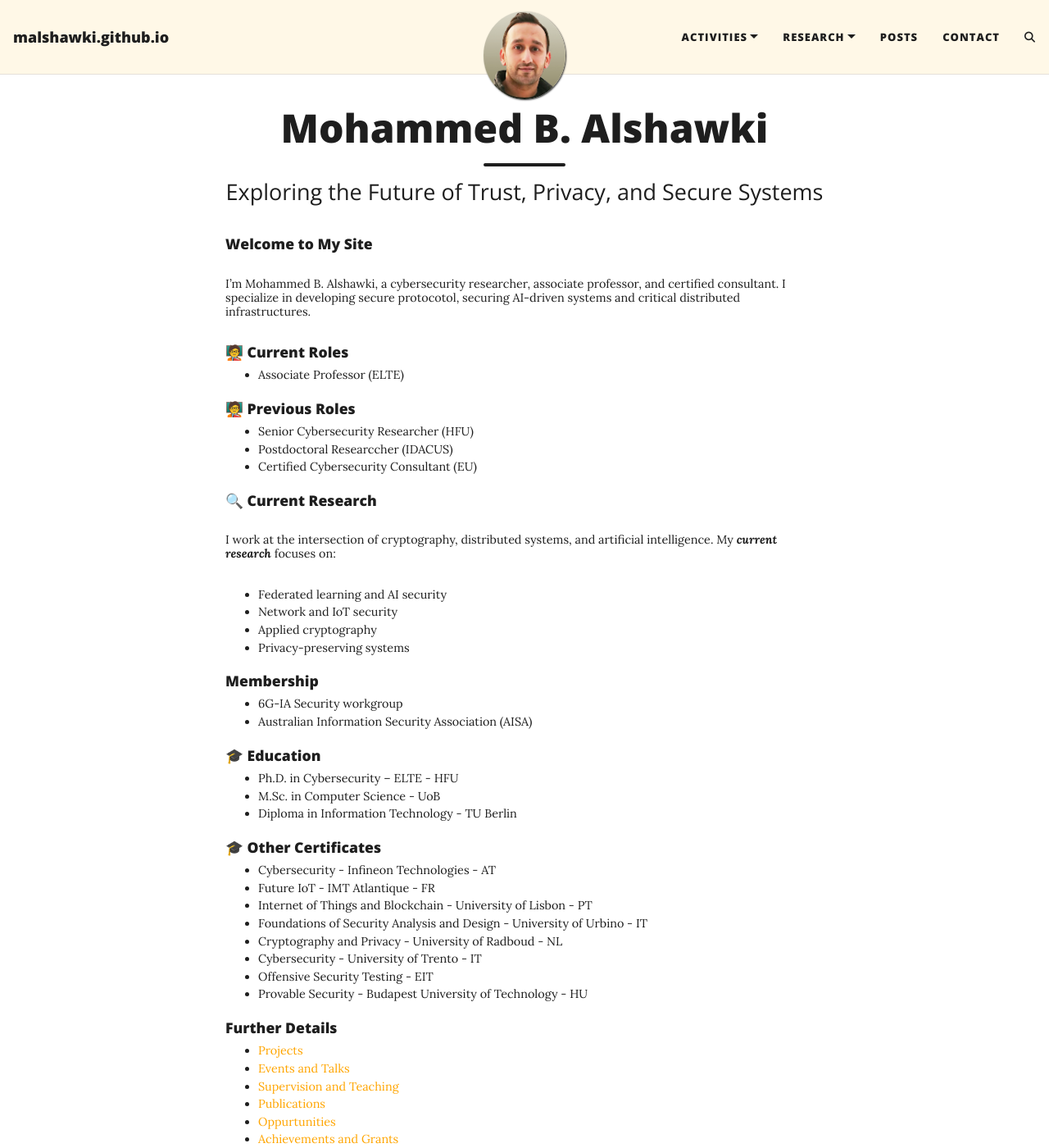
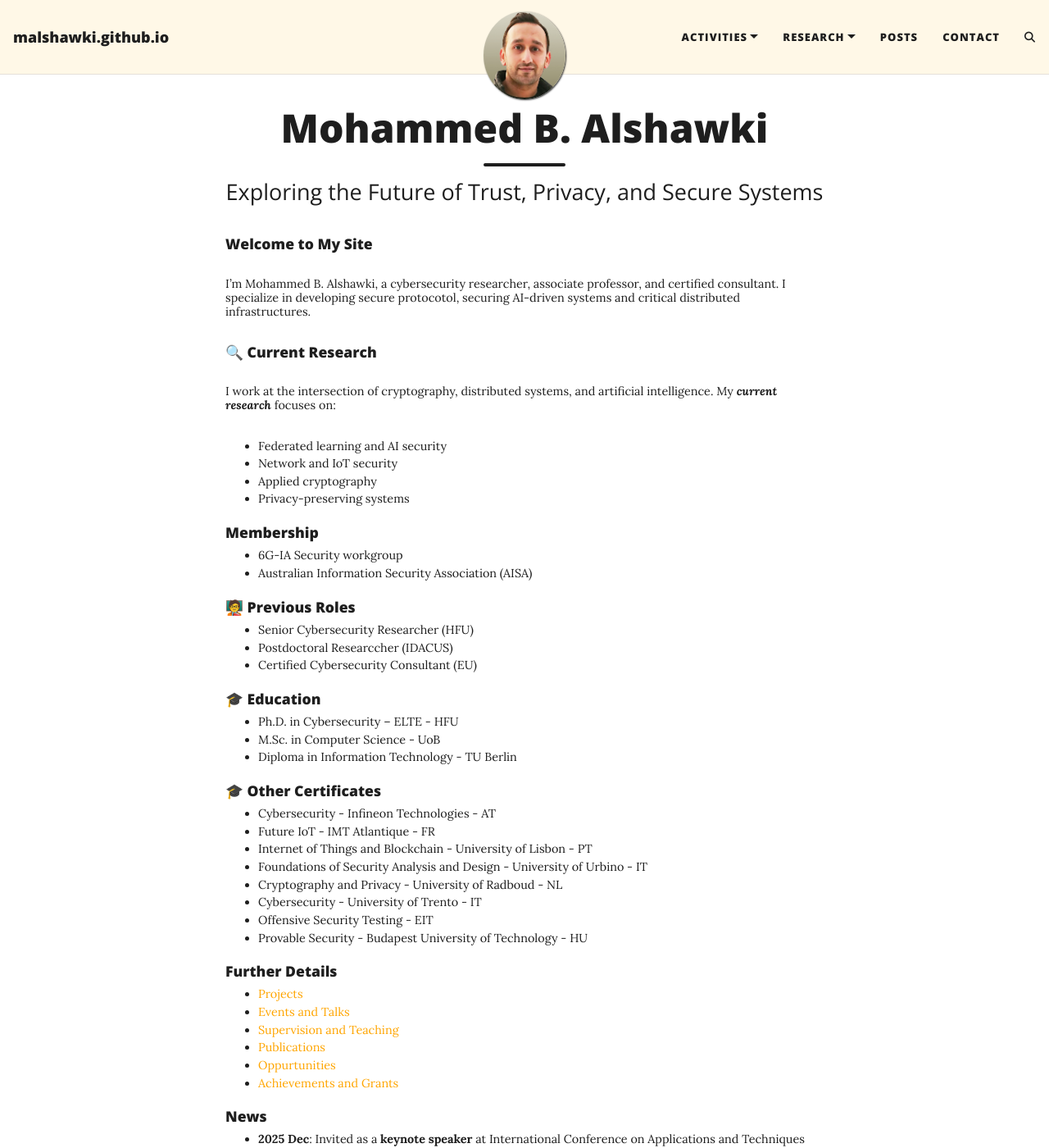
Before and after one commit to malshawki/malshawki.github.io, a Jekyll site: the page built from home.md, in a window 1280 px wide and 1400 px high. Shown: the whole window at 82% size. Built offline with Jekyll 4.4.1, drawn with Linux system fonts in a browser that asks for light colours; comment, search, counter and statistics services are not loaded; some of the changed text lies outside the part shown.

Commit message:
Update home.md

```diff
--- a/home.md
+++ b/home.md
@@ -7,14 +7,6 @@ permalink: /
 
 ### Welcome to My Site
 I’m Mohammed B. Alshawki, a cybersecurity researcher, associate professor, and certified consultant. I specialize in developing secure protocotol, securing AI-driven systems and critical distributed infrastructures.
-
-### 🧑‍🏫 Current Roles
-- Associate Professor (ELTE)
-
-### 🧑‍🏫 Previous Roles
-- Senior Cybersecurity Researcher (HFU)
-- Postdoctoral Researccher (IDACUS)
-- Certified Cybersecurity Consultant (EU)
 
 ### 🔍 Current Research
 I work at the intersection of cryptography, distributed systems, and artificial intelligence. My ***current research*** focuses on:
@@ -53,6 +50,8 @@ I work at the intersection of cryptography, distributed systems, and artificial
 
 
 ### News
+- **2025 Dec**: Invited as a **keynote speaker** at International Conference on Applications and Techniques for Information Security.
+- **2025 Nov**: Served as IoT Application and Security **Track chair** at International Conference on Cloud and Internet of Things.
 - **2025 Oct**: Our paper "Catch Me If You Can: Rogue AI Detection and Correction at Scale" has been **accepted in Electronics Journal**.
 - **2025 Oct**: Our paper "Blockchain-Enabled GDPR Compliance Enforcement for IIoT Data Access" has been **accepted in Journal of Cybersecurity and Privacy (Q1)**.
 - **2025 Sep**: Presented our work on Verifieble Decentralized Authentication and Access Control in B5G/6G IoT Environments, in the IEEE 33rd International Conference on Software, Telecommunications, and Computer Networks (**SoftCOM 2025**) in Croatia.
```
Also changed, not shown: other parts of home.md (+5 -0 lines).
